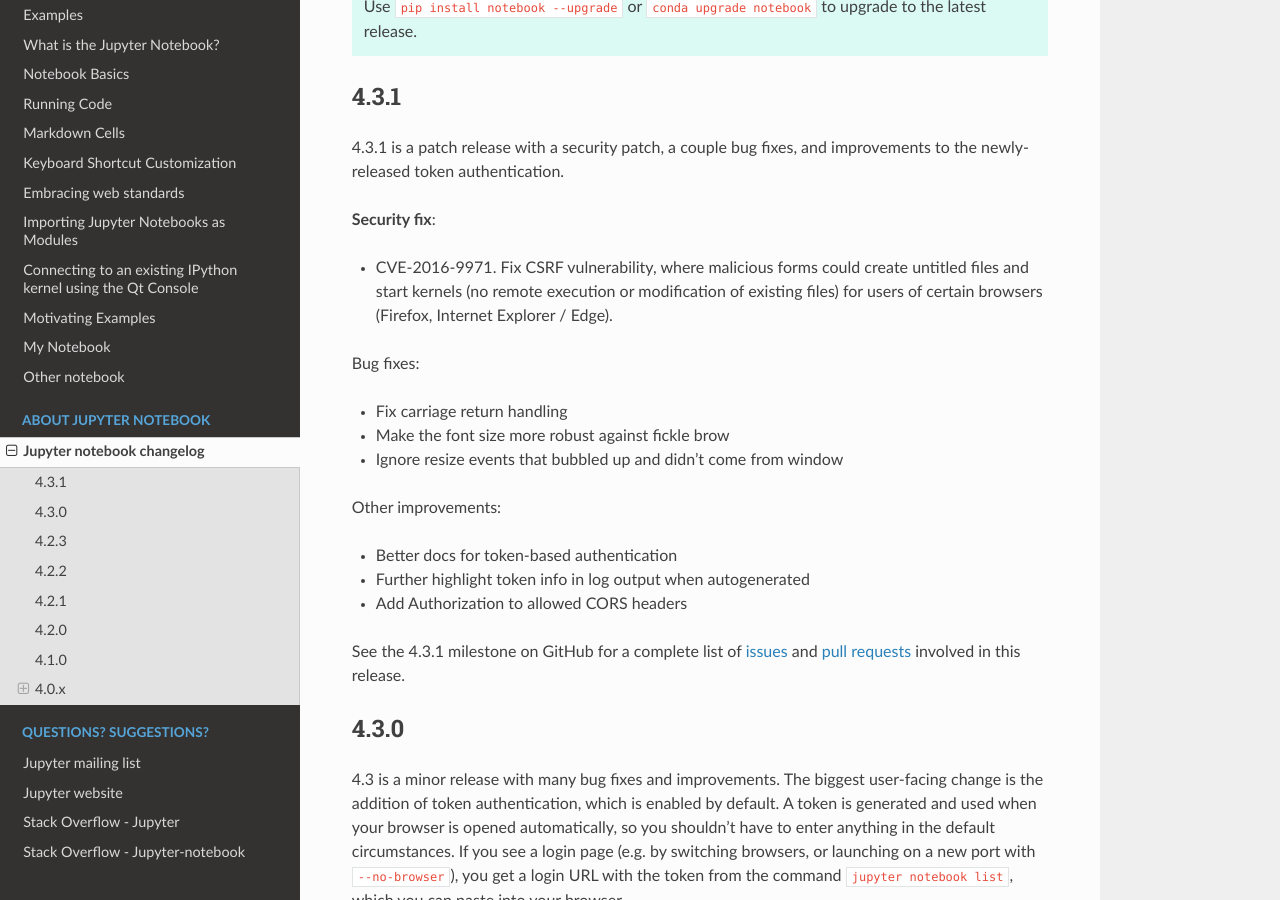
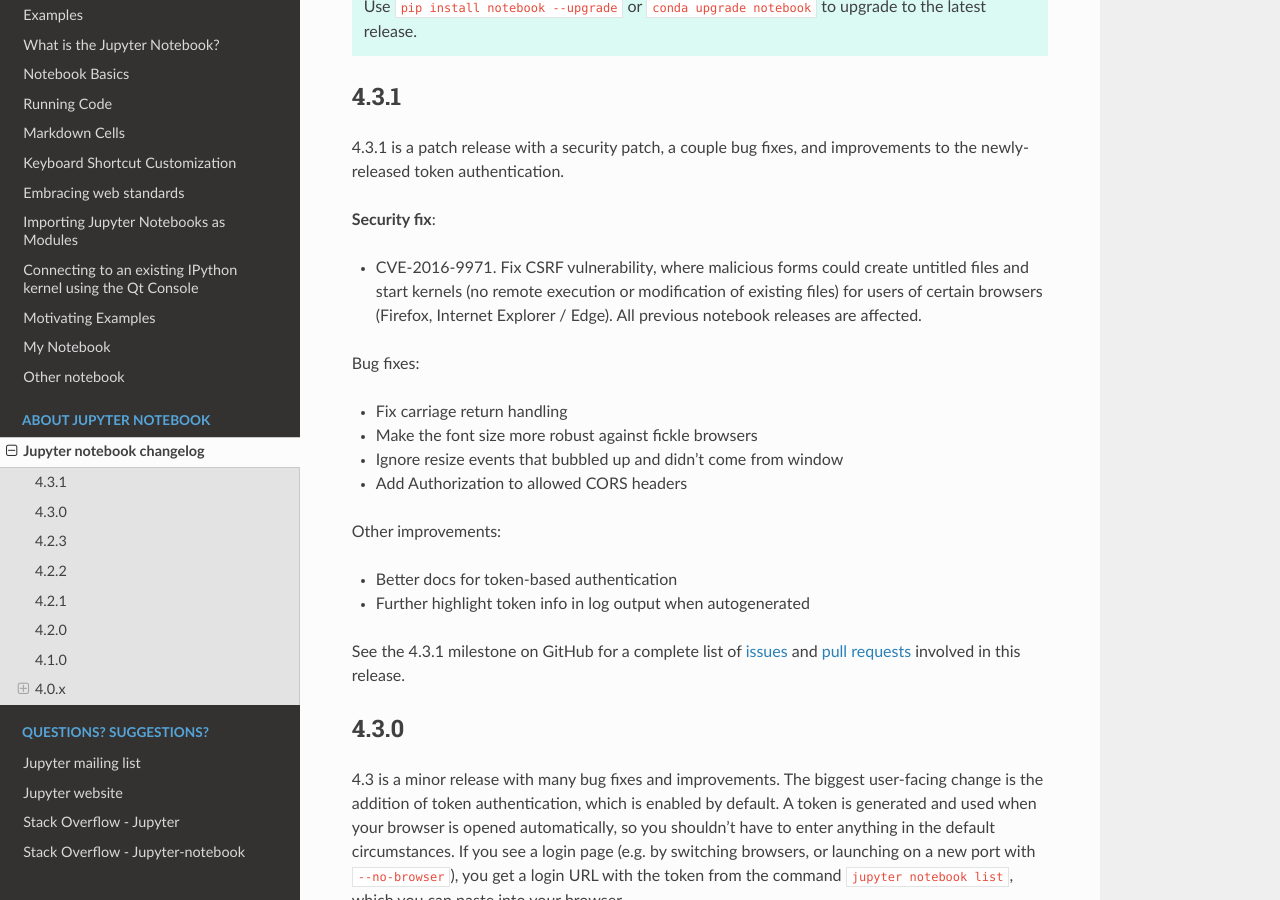
Before and after one commit to jupyter/nbclassic, a Sphinx documentation site: the page built from docs/source/changelog.rst, in a window 1280 px wide and 900 px high, scrolled down 254 px. Built offline with Sphinx 7.4.7 and the Read the Docs theme 2.0.0, drawn with Linux system fonts in a browser that asks for light colours; pages that are not in the unit, such as notebooks, are missing from menus.

Commit message:
prose review

```diff
--- a/docs/source/changelog.rst
+++ b/docs/source/changelog.rst
@@ -26,18 +26,19 @@
   where malicious forms could create untitled files and start kernels
   (no remote execution or modification of existing files)
   for users of certain browsers (Firefox, Internet Explorer / Edge).
+  All previous notebook releases are affected.
 
 Bug fixes:
 
 - Fix carriage return handling
-- Make the font size more robust against fickle brow
+- Make the font size more robust against fickle browsers
 - Ignore resize events that bubbled up and didn't come from window
+- Add Authorization to allowed CORS headers
 
 Other improvements:
 
 - Better docs for token-based authentication
 - Further highlight token info in log output when autogenerated
-- Add Authorization to allowed CORS headers
 
 See the 4.3.1 milestone on GitHub for a complete list of
 `issues <https://github.com/jupyter/notebook/issues?utf8=%E2%9C%93&q=is%3Aissue%20milestone%3A4.3.1>`__
```
